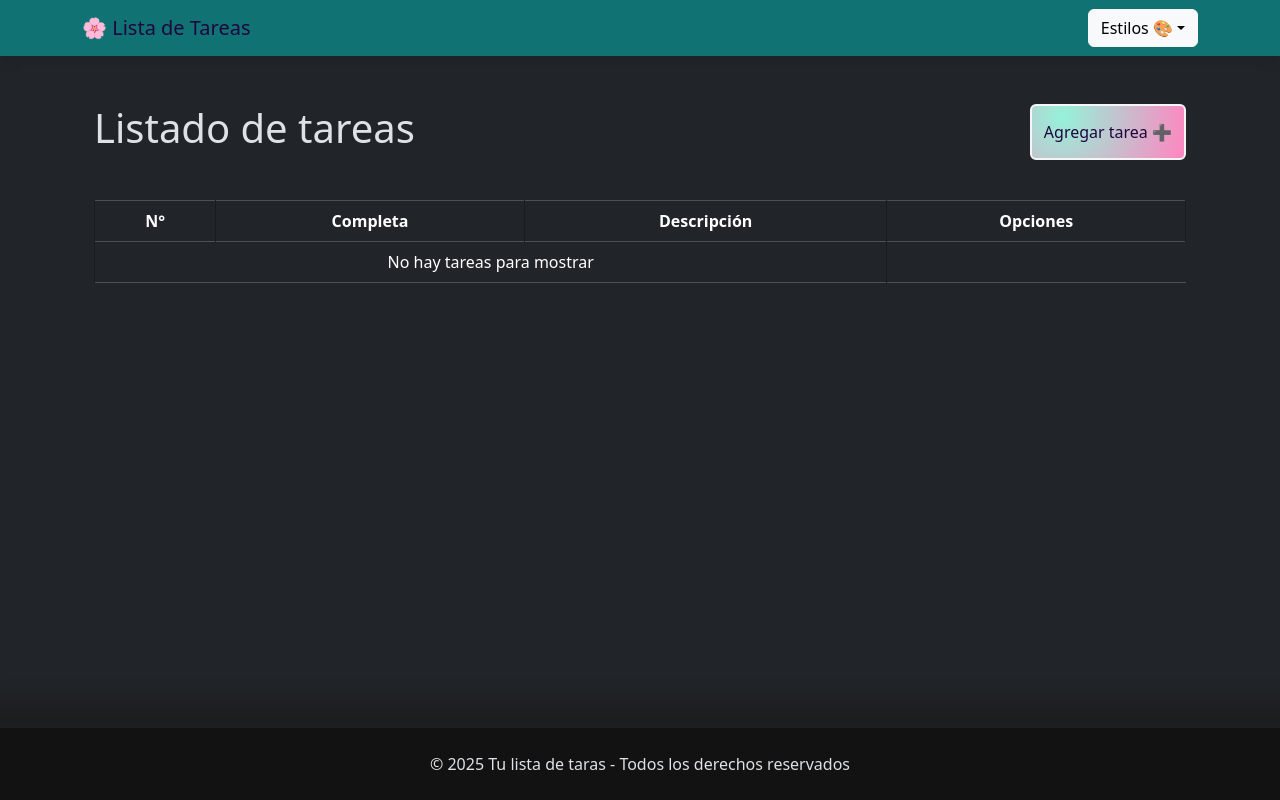
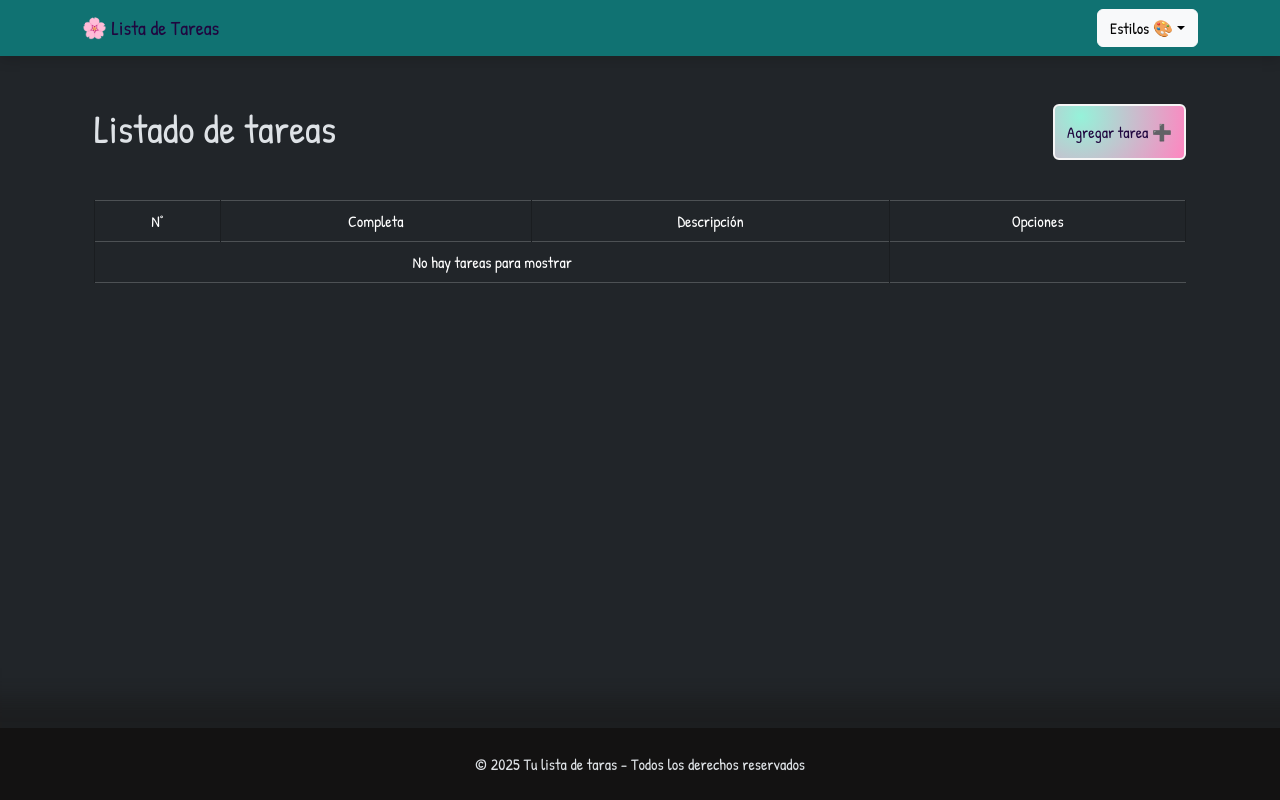
Before and after one commit to TaliCabana/listaTareasFrontend, a React (Vite) app: page / in a window 1280 px wide. Built offline with nearby package versions, Linux system fonts and the light colour scheme.

Commit message:
Agregué la fuente del proyecto (Patrik de google fonts

```diff
--- a/index.html
+++ b/index.html
@@ -4,6 +4,10 @@
     <meta charset="UTF-8" />
     <link rel="icon" type="image/svg+xml" href="/vite.svg" />
     <meta name="viewport" content="width=device-width, initial-scale=1.0" />
+        <link
+      href="https://fonts.googleapis.com/css2?family=Patrick+Hand&display=swap"
+      rel="stylesheet"
+    />
     <meta name="description" content="Proyecto de lista de tareas con React y Bootstrap" />
     <meta name="author" content="Tali Cabana">
     <title>Lista de Tareas Fronend</title>
--- a/src/index.css
+++ b/src/index.css
@@ -21,6 +21,12 @@
     --basic-color-shadow: #5e68f7;
 
   --danger-rgb: #dd3360;
+}
+
+* {
+  font-family: "Patrick Hand", cursive;
+  font-weight: 400;
+  font-style: normal;
 }
 
 #root {
```
